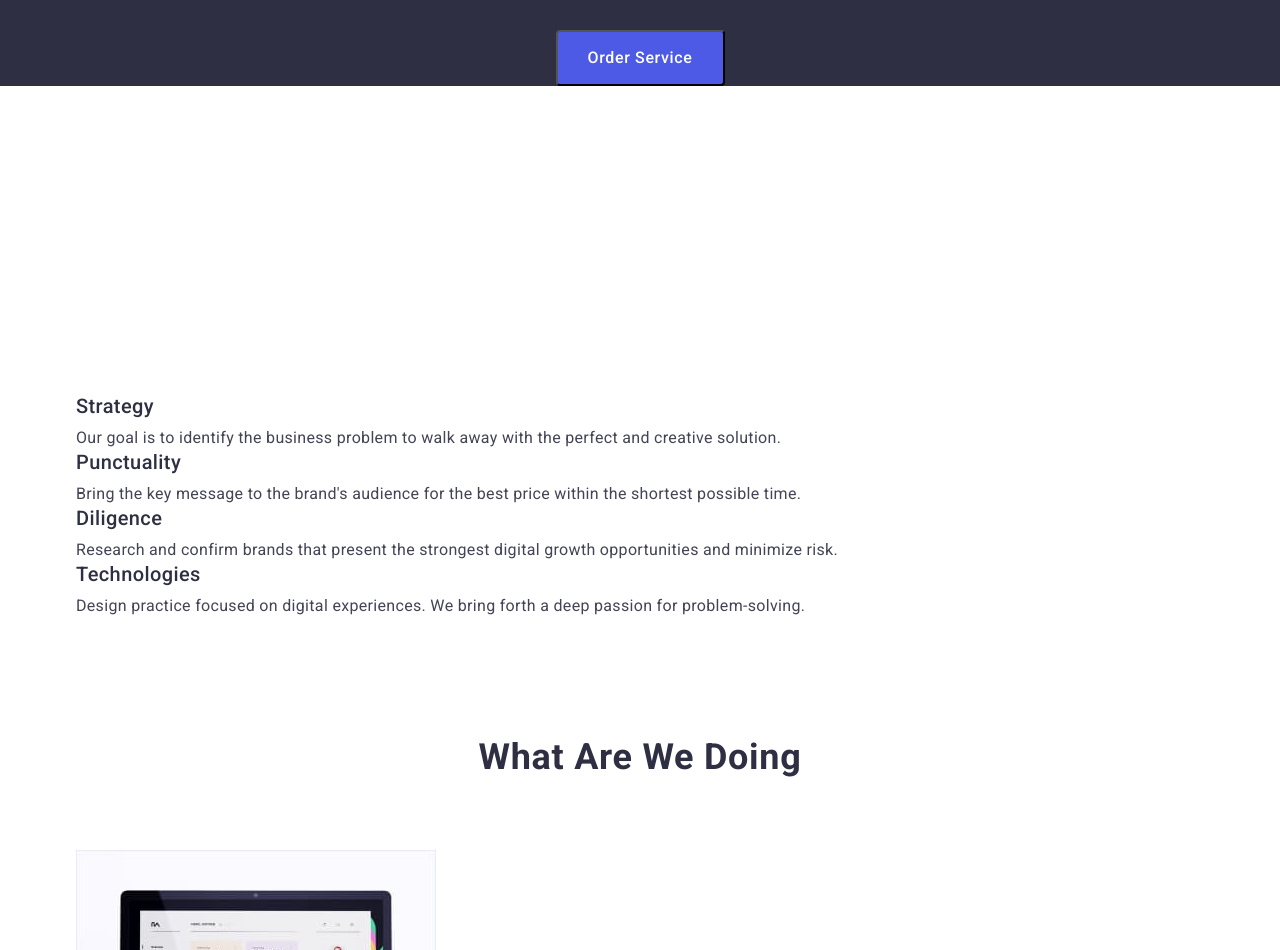
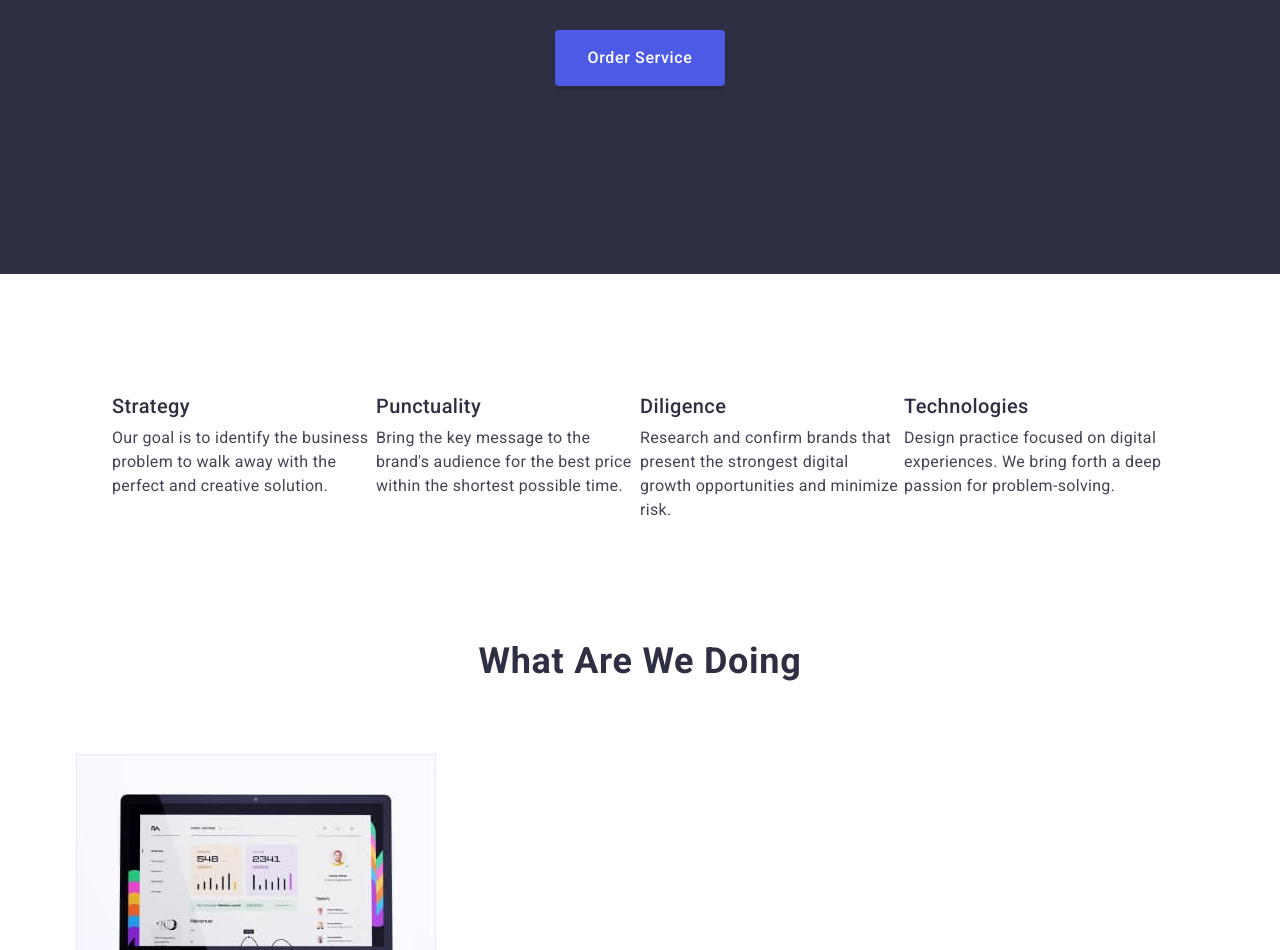
Before and after one commit to dmelnykova/goit-markup-hw-03, a plain HTML site: page index.html in a window 1280 px wide. Shown: the part 399-1349 px from the top of the page. Drawn offline with nearby package versions, Linux system fonts and the light colour scheme.

Commit message:
half-page-features

```diff
--- a/css/styles.css
+++ b/css/styles.css
@@ -62,16 +62,6 @@ ol {
     letter-spacing: 0.04em;
     cursor: pointer;
     border-radius: 4px;
-}
-
-.hero-btn {
-    min-width: 169px;
-    height: 56px;
-    color: var(--backgrond-color-light);
-    background-color: var(--primary-brand-color);
-    display: block;
-    margin: 0 auto;
-    margin-bottom: 188px;
 }
 
 .hero-btn:hover, .hero-btn:focus, .portfolio-filters-btn:hover, .portfolio-filters-btn:focus {
@@ -188,10 +178,7 @@ img {
 /**--hero--**/
 .hero {
     background-color:var(--title-background-color-dark);
-
-}
-
-.hero-container {
+    padding-bottom: 188px;
 }
 
 .hero-text {
@@ -199,12 +186,47 @@ img {
     font-size: 56px;
     line-height: 1.07;
     margin: 0 auto;
+    text-align: center;
     letter-spacing: 0.02em;
     color: var(--backgrond-color-light);
     padding-top: 188px;
     margin-bottom: 48px;
 
 }
+
+.hero-btn {
+    min-width: 169px;
+    height: 56px;
+    color: var(--backgrond-color-light);
+    background-color: var(--primary-brand-color);
+    display: block;
+    margin: 0 auto;
+    box-shadow: 0px 4px 4px rgba(0, 0, 0, 0.15);    align-items: center;
+    padding: 16px 32px;
+    border: 0;
+}
+
+
+
+/**--features--**/
+
+.features {
+    padding-top: 120px;
+    padding-bottom: 120px;
+}
+
+.features-container, .features-list {
+    display: flex;
+    justify-content: center;
+    align-items: flex-start;
+}
+
+.features-text {
+    max-width: 264px;
+}
+
+
+/**--doing--**/
 
 .big-title {
     font-size: 36px;
@@ -215,19 +237,6 @@ img {
     color: var(--title-background-color-dark);
     margin-bottom: 72px;
 }
-
-/**--features--**/
-
-.features {
-    padding-top: 120px;
-    padding-bottom: 120px;
-}
-
-.features-title {
-
-}
-
-/**--doing--**/
 
 .doing {
     padding-bottom: 120px;
--- a/index.html
+++ b/index.html
@@ -44,14 +44,13 @@
         <main class="main">
             <section class="hero">
                 <div class="container hero-container">
-                    <h1 class="hero-text">Effective Solutions
-                    for Your Business</h1>
+                    <h1 class="hero-text">Effective Solutions for Your Business</h1>
                     <button class="hero-btn btn" type="button">Order Service</button>
                 </div>
             </section>
 
             <section class="features">
-                <div class="container">
+                <div class="container features-container">
                     <h2 class="visually-hidden">Our advantages</h2>
                     <ul class="features-list list">
                         <li class="features-item">
```
